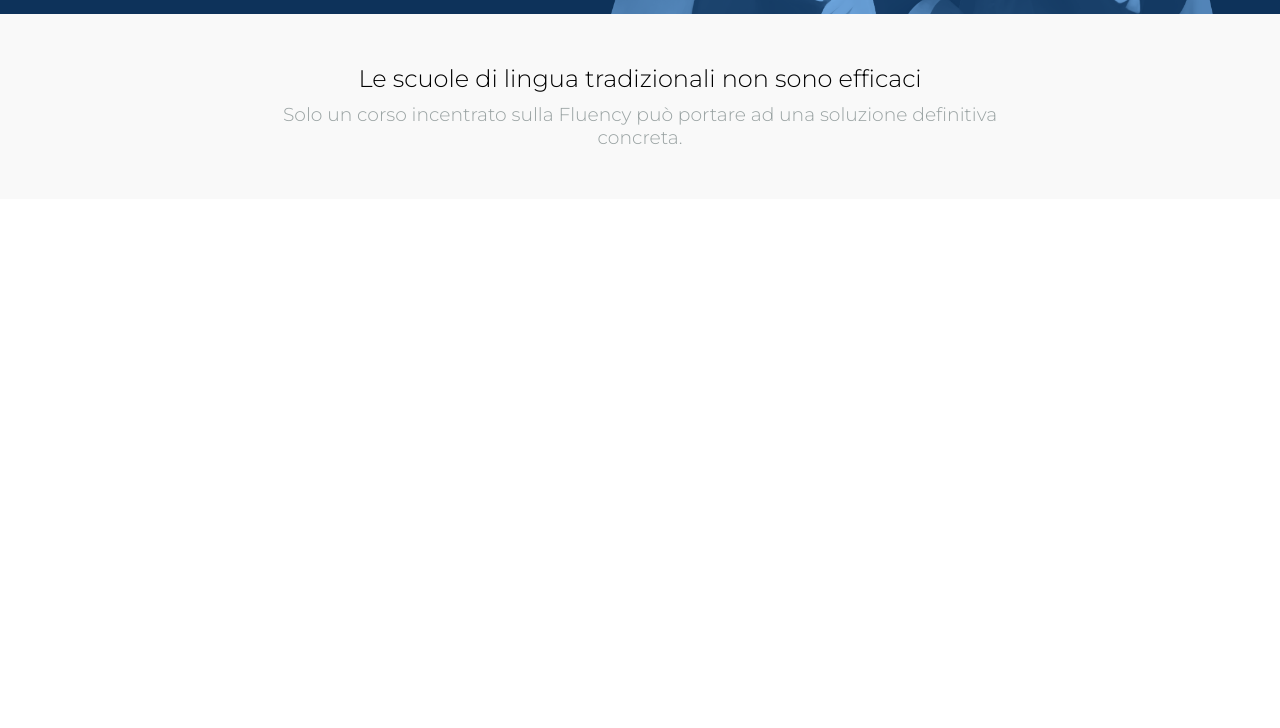
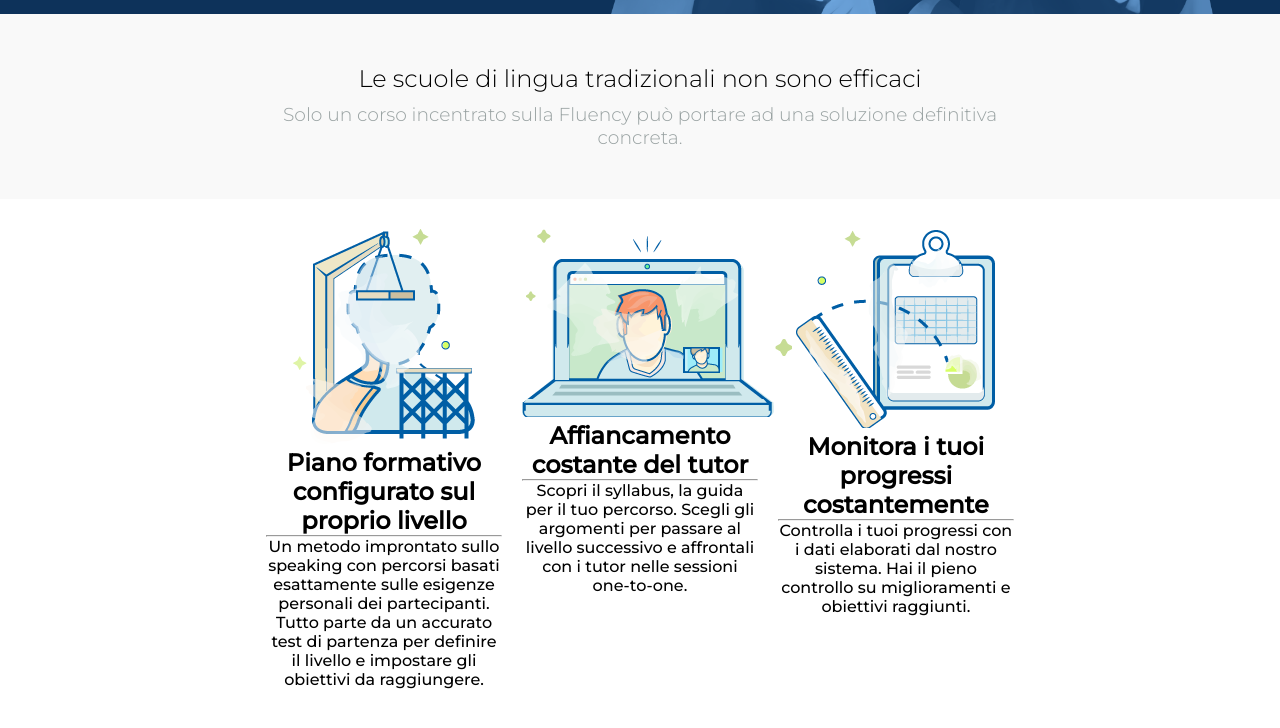
Before and after one commit to marcocarone/html-css-fluentify, a plain HTML site: page index.html in a window 1280 px wide. Shown: the part 486-1214 px from the top of the page. Before the commit the page ends 800 px from the top, so only its background shows below. Drawn offline with Linux system fonts and the light colour scheme.

Commit message:
prima fase blocco 3 colonne

```diff
--- a/css/style.css
+++ b/css/style.css
@@ -119,12 +119,26 @@ body {
   background-color: #f9f9f9;
 }
 
-.container h2 {
+.info h2 {
   margin-bottom: 10px;
   font-weight: 300;
 }
 
-.container h3 {
+.info h3 {
   color: #99a2a2;
   font-weight: 300;
 }
+
+.info-tre-col {
+  margin-top: 30px;
+  margin-bottom: 50px;
+  text-align: center;
+}
+
+.col-uno,
+.col-due,
+.col-tre {
+  float: left;
+  width: 33.33%;
+  padding: 0 10px;
+}
--- a/index.html
+++ b/index.html
@@ -43,11 +43,30 @@
     </header>
     <main class="page-main">
       <div class="main-info">
-        <div class="container">
+        <div class="info container">
           <h2>Le scuole di lingua tradizionali non sono efficaci</h2>
           <h3>Solo un corso incentrato sulla Fluency può portare ad una soluzione definitiva concreta.</h3>
         </div>
       </div>
+      <div class="info-tre-col clearfix container">
+        <div class="col-uno">
+          <img src="img/profile.png" alt="">
+          <h2 class="">Piano formativo configurato sul proprio livello</h2>
+          <hr/>
+          <p>Un metodo improntato sullo speaking con percorsi basati esattamente sulle esigenze personali dei partecipanti. Tutto parte da un accurato test di partenza per definire il livello e impostare gli obiettivi da raggiungere.</p>
+        </div>
+        <div class="col-due">
+          <img src="img/computer.png" alt="">
+          <h2 class="">Affiancamento costante del tutor</h2>
+          <hr/>
+          <p>Scopri il syllabus, la guida per il tuo percorso. Scegli gli argomenti per passare al livello successivo e affrontali con i tutor nelle sessioni one-to-one.</p>
+        </div>
+        <div class="col-tre">
+          <img src="img/doc.png" alt="">
+          <h2 class="">Monitora i tuoi progressi costantemente</h2>
+          <hr/>
+          <p>Controlla i tuoi progressi con i dati elaborati dal nostro sistema. Hai il pieno controllo su miglioramenti e obiettivi raggiunti.</p>
+        </div>
     </main>
     <footer class="page-footer"></footer>
   </body>
```
